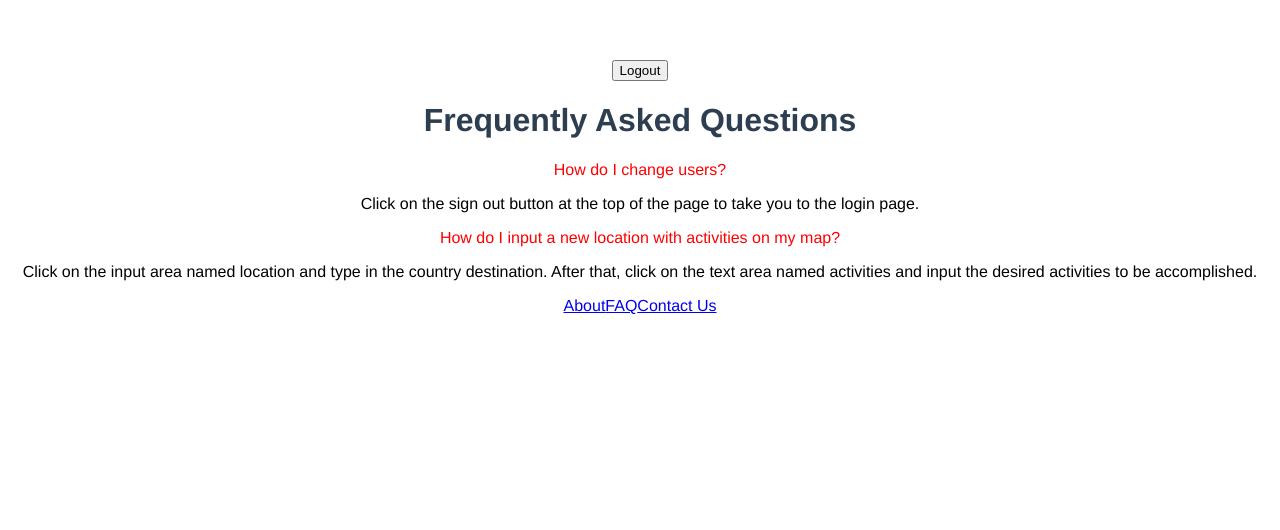
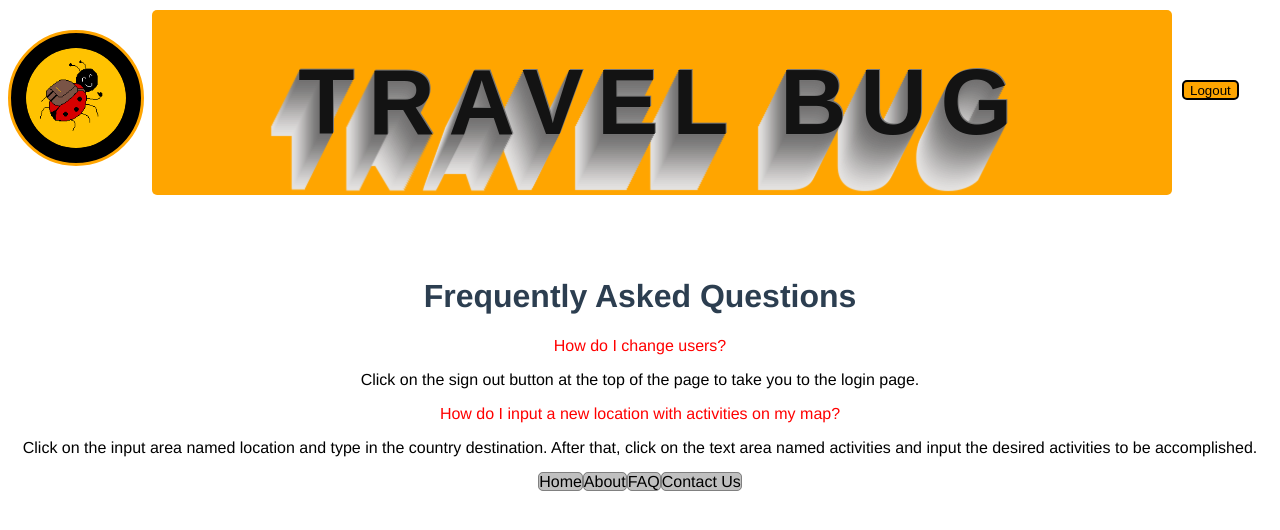
Before and after one commit to tclukies/bucketListApp, a Vue app in the folder intro-vue/: page /faq in a window 1280 px wide. Shown: the top 530 px of the page. Built offline with nearby package versions, Linux system fonts and the light colour scheme.

Commit message:
added styles

```diff
--- a/intro-vue/src/components/AddCountry.vue
+++ b/intro-vue/src/components/AddCountry.vue
@@ -1,6 +1,6 @@
 <template>
 <div id='country'>
-     <form @submit='onSubmit'>
+     <form @submit='onSubmit' class="country-form">
          <label for='addToList'>Add to Your Bucket List</label>
          <div>
             <input  v-model='form.country_name' placeholder='Country Name' type='text' name='country_name' id='country_name' value=''>
@@ -68,4 +68,7 @@ export default {
 </script>
 
 <style>
+.country-form{
+    margin-top: 120px;
+}
 </style>
--- a/intro-vue/src/components/Footer.vue
+++ b/intro-vue/src/components/Footer.vue
@@ -1,8 +1,9 @@
 <template>
 <div class='footer'>
-    <router-link to='/about'>About</router-link>
-    <router-link to='/faq'>FAQ</router-link>
-    <router-link to='/contactus'>Contact Us</router-link>
+    <router-link to='/main' class='anchor'>Home</router-link>
+    <router-link to='/about' class='anchor'>About</router-link>
+    <router-link to='/faq' class='anchor'>FAQ</router-link>
+    <router-link to='/contactus' class='anchor'>Contact Us</router-link>
     </div>
 </template>
 
@@ -18,4 +19,15 @@ export default {
 </script>
 
 <style>
+  .anchor{
+    color: black;
+    text-decoration: none;
+    border: 1px solid grey;
+    border-radius: 5px;
+    background-color: silver;
+  }
+
+  .anchor:hover{
+    background-color: orange;
+  }
 </style>
--- a/intro-vue/src/components/Header.vue
+++ b/intro-vue/src/components/Header.vue
@@ -1,6 +1,8 @@
 <template>
-  <div>
-    <router-link to='/' tag='button'>Logout</router-link>
+  <div class="header-1">
+    <img src="../assets/TravelBug.png" class="dion">
+    <h1 class="travel-bug">Travel Bug</h1>
+    <router-link to='/' tag='button' class="header-1-logout">Logout</router-link>
   </div>
 </template>
 
@@ -16,4 +18,81 @@ export default {
 </script>
 
 <style>
+  .header-1{
+    display:flex;
+    /* justify-content: space-between; */
+  }
+
+  .header-1-logout{
+    background-color: orange;
+    align-items: center;
+    height: 20px;
+    margin-top: 20px;
+    margin-left: 10px;
+    border: 2px solid black;
+    border-radius: 5px;
+  }
+
+  .header-1-logout:hover{
+    color: orange;
+    background-color: black;
+    border: 2px solid orange;
+    border-radius: 5px;
+  }
+
+  .dion{
+    height: 100px;
+    width: 100px;
+    margin: -30px 8px 0px 0px;
+    padding: 15px;
+    background-color: black;
+    border: 3px solid orange;
+    border-radius: 100px;
+  }
+
+  .travel-bug{
+    font-family: "Avant Garde", Avantgarde, "Century Gothic", CenturyGothic, "AppleGothic", sans-serif;
+    font-size: 92px;
+    padding: 40px 10px;
+    text-align: center;
+    text-transform: uppercase;
+    text-rendering: optimizeLegibility;
+    color: #131313;
+    /* background-color: #e7e5e4; */
+    background-color: orange;
+    letter-spacing: .15em;
+    width: 1000px;
+    margin-right: 0px;
+    margin-top: -50px;
+    text-shadow: 1px -1px 0 #767676,
+      -1px 2px 1px #737272,
+      -2px 4px 1px #767474,
+      -3px 6px 1px #787777,
+      -4px 8px 1px #7b7a7a,
+      -5px 10px 1px #7f7d7d,
+      -6px 12px 1px #828181,
+      -7px 14px 1px #868585,
+      -8px 16px 1px #8b8a89,
+      -9px 18px 1px #8f8e8d,
+      -10px 20px 1px #949392,
+      -11px 22px 1px #999897,
+      -12px 24px 1px #9e9c9c,
+      -13px 26px 1px #a3a1a1,
+      -14px 28px 1px #a8a6a6,
+      -15px 30px 1px #adabab,
+      -16px 32px 1px #b2b1b0,
+      -17px 34px 1px #b7b6b5,
+      -18px 36px 1px #bcbbba,
+      -19px 38px 1px #c1bfbf,
+      -20px 40px 1px #c6c4c4,
+      -21px 42px 1px #cbc9c8,
+      -22px 44px 1px #cfcdcd,
+      -23px 46px 1px #d4d2d1,
+      -24px 48px 1px #d8d6d5,
+      -25px 50px 1px #dbdad9,
+      -26px 52px 1px #dfdddc,
+      -27px 54px 1px #e2e0df,
+      -28px 56px 1px #e4e3e2;
+    border-radius: 5px;
+  }
 </style>
--- a/intro-vue/src/components/Locations.vue
+++ b/intro-vue/src/components/Locations.vue
@@ -1,8 +1,9 @@
 <template>
   <div class="destination">
-    <ul>
-        <li v-for="post in locationData" :key="post.id">
+    <ul class="destination-ul">
+        <li v-for="post in locationData" :key="post.id" class="destination-li">
             <h3 class="destination-h3">Country: {{ post.country_name }}</h3>
+            <h4 class="destination-goalDate">Goal Date: {{ post.goal_date }}</h4>
             <h4 class="destination-activities">Activity: {{ post.activities }}</h4>
         </li>
     </ul>
@@ -15,7 +16,8 @@ export default {
     return {
       name: "Locations",
       msg: "Welcome to Your Vue.js App",
-      locationUrl: "https://travel-bug-backend.herokuapp.com/posts/profile/1",
+      locationUrl: "https://travel-bug-backend.herokuapp.com/posts/profile/" +
+      this.$route.query.user,
       locationData: null
     };
   },
@@ -37,6 +39,45 @@ export default {
 <style>
 .destination {
   padding: 8px;
-  border: 1px solid red;
+  /* border: 1px solid red; */
+}
+
+.destination-ul{
+  background-color: silver;
+  display: flex;
+  flex-flow: column wrap;
+  list-style-type: none;
+  margin-top: 109px;
+  border-radius: 5px;
+
+}
+
+.destination-li{
+  display: flex;
+  flex-flow: column wrap;
+  justify-content: center;
+  align-items: center;
+  margin-left: -30px;
+  border: 1px;
+  padding-right: 5px;
+}
+
+.destination-h3{
+  align-items: center;
+  border: 1px solid black;
+  border-radius: 5px;
+  width: 150px;
+  background-color: grey;
+  color: black;
+  text-shadow: 2px 2px silver;
+}
+
+.destination-goalDate{
+  color: black;
+  text-shadow: 2px 2px silver;
+}
+.destination-activities{
+  color: black;
+  text-shadow: 2px 2px silver;
 }
 </style>
--- a/intro-vue/src/components/MapConfig.vue
+++ b/intro-vue/src/components/MapConfig.vue
@@ -1,7 +1,7 @@
 <template>
   <div>
     <div>
-      <h2>Search the map for locations you want to visit!</h2>
+      <h2 class="map-h2">Search the map for locations you want to visit!</h2>
       <label>
         <!-- <gmap-autocomplete
           @place_changed="setPlace">
@@ -17,6 +17,7 @@
       :zoom="2"
       style="width:800px;  height: 500px;"
       @click = "handleClick"
+      class="gmap-maps"
     >
       <gmap-marker
         :key="index"
@@ -89,3 +90,11 @@ export default {
     }
 };
 </script>
+<style>
+.map-h2{
+    margin-left: -150px;
+}
+.gmap-maps{
+    margin-bottom: 20px;
+}
+</style>
```
Also changed, not shown: intro-vue/src/assets/TravelBug.png (added).
